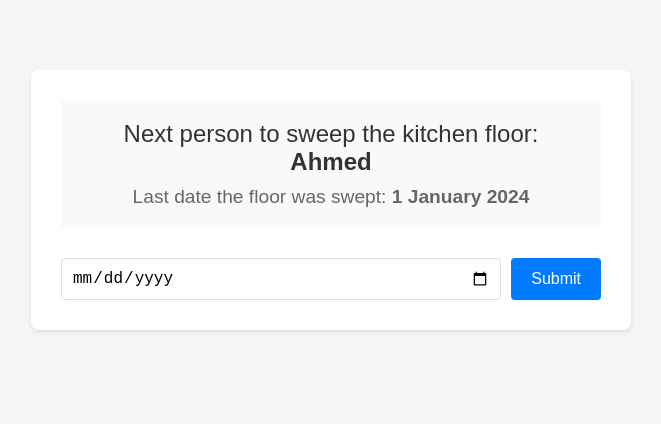
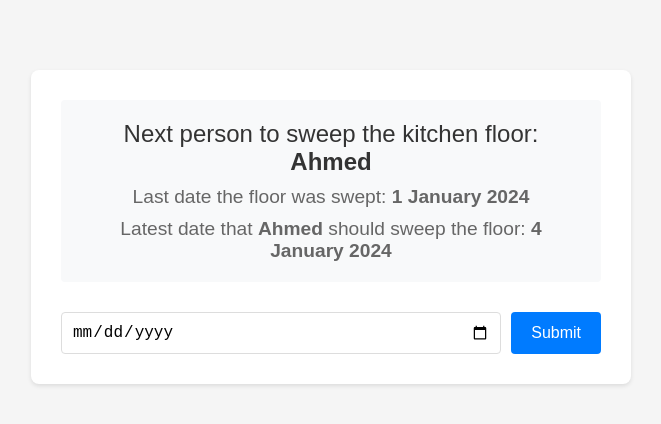
Before and after one commit to Augustinerplatz/sweep-rotator, a website: page index.html in a window 1280 px wide. Shown: the whole page, without its empty margins (309-970 px from the left). Drawn offline with Linux system fonts and the light colour scheme; no server answers.

Commit message:
Update index.html
added deadline

```diff
--- a/index.html
+++ b/index.html
@@ -77,6 +77,7 @@
             <div class="display">
                 <h1><span style="font-weight: normal;">Next person to sweep the kitchen floor: </span><strong id="displayName">Ahmed</strong></h1>
                 <h2><span style="font-weight: normal;">Last date the floor was swept: </span><strong id="displayDate">1 January 2024</strong></h2>
+                <h2><span style="font-weight: normal;">Latest date that </span><strong id="deadlineName">Ahmed</strong><span style="font-weight: normal;"> should sweep the floor: </span><strong id="deadlineDate">4 January 2024</strong></h2>
             </div>
             <div class="input-section">
                 <input type="date" id="dateInput" max="">
```
